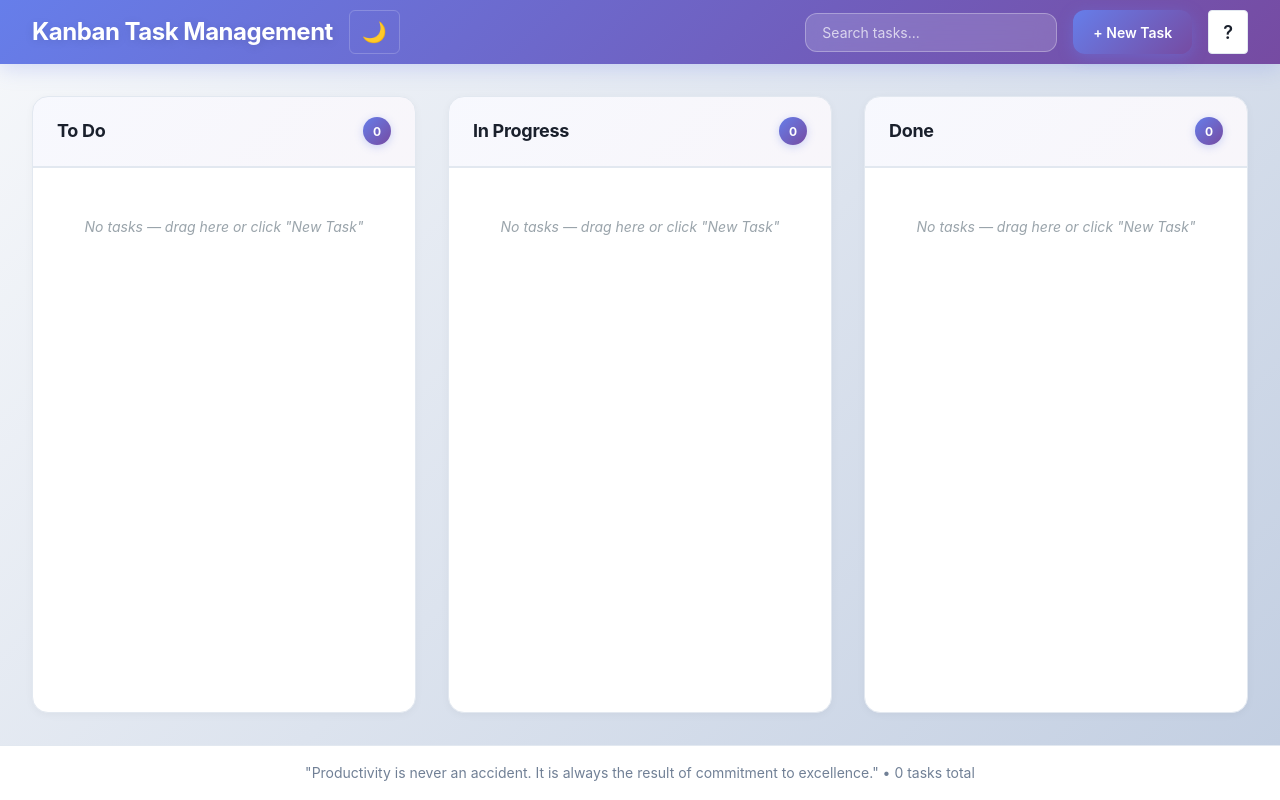
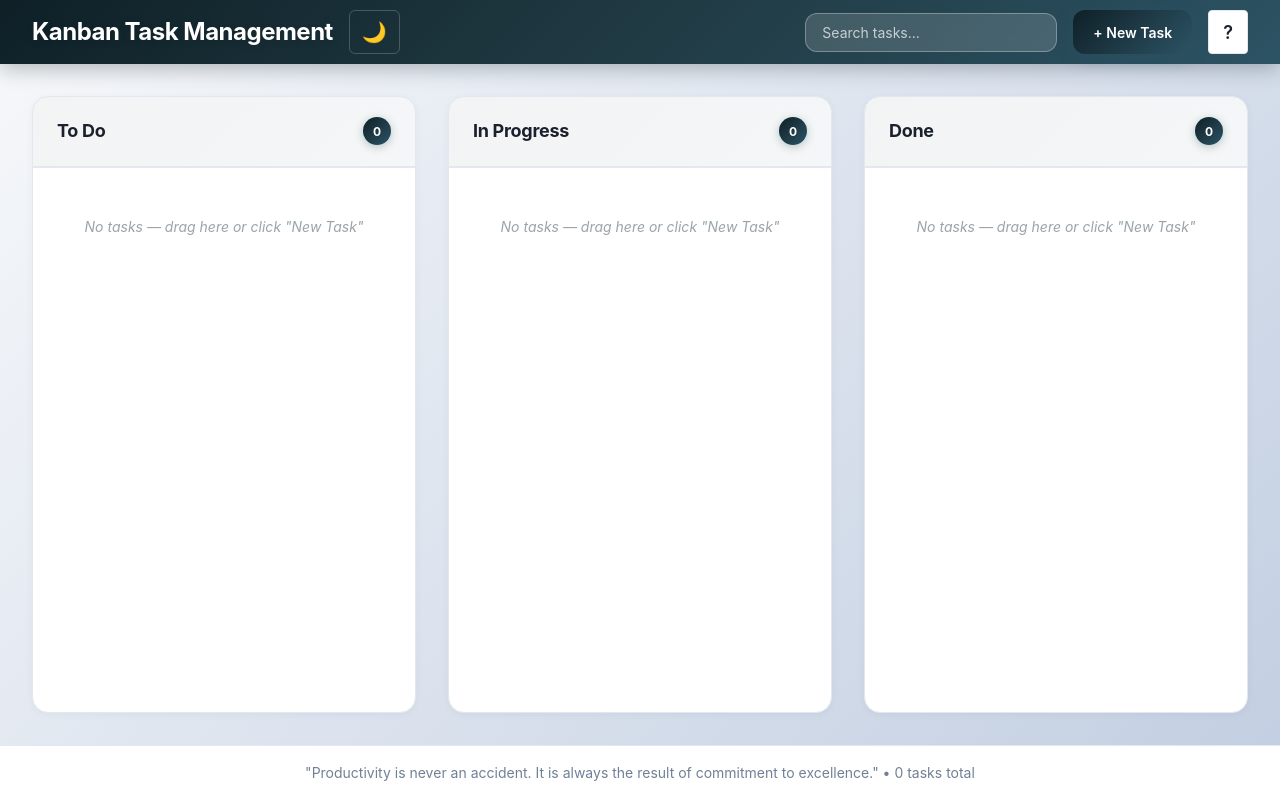
Before and after one commit to shazamcodes64/gdg-srm-kanban, a React (Vite) app: page / in a window 1280 px wide. Built offline with nearby package versions, Linux system fonts and the light colour scheme.

Commit message:
Replace purple gradient with sleek dark blue/cyan theme
- Switch from purple to professional dark blue gradient
- Update header: dark blue to cyan gradient
- Update buttons and badges with new color scheme
- More corporate and less 'vibe coded' look
- Maintains all modern UI features

```diff
--- a/src/index.css
+++ b/src/index.css
@@ -17,11 +17,11 @@
   --text-primary: #1a202c;
   --text-secondary: #718096;
   --border-color: #e2e8f0;
-  --accent-color: #667eea;
-  --accent-hover: #5a67d8;
+  --accent-color: #2c5364;
+  --accent-hover: #203a43;
   --error-color: #e74c3c;
   --success-color: #2ecc71;
-  --header-bg: linear-gradient(135deg, #667eea 0%, #764ba2 100%);
+  --header-bg: linear-gradient(135deg, #0f2027 0%, #2c5364 100%);
   --column-header-bg: #f9fafb;
 
   font-synthesis: none;
@@ -38,11 +38,11 @@
   --text-primary: #f1f5f9;
   --text-secondary: #94a3b8;
   --border-color: #334155;
-  --accent-color: #818cf8;
-  --accent-hover: #6366f1;
+  --accent-color: #38bdf8;
+  --accent-hover: #0ea5e9;
   --error-color: #ef4444;
   --success-color: #10b981;
-  --header-bg: linear-gradient(135deg, #4c1d95 0%, #5b21b6 100%);
+  --header-bg: linear-gradient(135deg, #0f172a 0%, #1e293b 100%);
   --column-header-bg: #1e293b;
 }
 
--- a/src/styles/App.css
+++ b/src/styles/App.css
@@ -16,9 +16,9 @@
   justify-content: space-between;
   align-items: center;
   padding: 0 2rem;
-  background: linear-gradient(135deg, #667eea 0%, #764ba2 100%);
+  background: linear-gradient(135deg, #0f2027 0%, #203a43 50%, #2c5364 100%);
   color: white;
-  box-shadow: 0 4px 20px rgba(102, 126, 234, 0.25);
+  box-shadow: 0 4px 20px rgba(15, 32, 39, 0.3);
   flex-shrink: 0;
   backdrop-filter: blur(10px);
 }
@@ -161,18 +161,18 @@
 }
 
 .button-create {
-  background: linear-gradient(135deg, #667eea 0%, #764ba2 100%);
+  background: linear-gradient(135deg, #0f2027 0%, #2c5364 100%);
   color: white;
   border-radius: 12px;
   padding: 10px 20px;
   font-weight: 600;
-  box-shadow: 0 4px 15px rgba(102, 126, 234, 0.4);
+  box-shadow: 0 4px 15px rgba(44, 83, 100, 0.4);
   transition: all 0.3s cubic-bezier(0.4, 0, 0.2, 1);
 }
 
 .button-create:hover {
   transform: translateY(-2px);
-  box-shadow: 0 6px 20px rgba(102, 126, 234, 0.5);
+  box-shadow: 0 6px 20px rgba(44, 83, 100, 0.5);
 }
 
 .button-submit {
--- a/src/styles/Column.css
+++ b/src/styles/Column.css
@@ -23,7 +23,7 @@
   font-weight: 700;
   color: var(--text-primary);
   padding: 1.25rem 1.5rem;
-  background: linear-gradient(135deg, rgba(102, 126, 234, 0.05) 0%, rgba(118, 75, 162, 0.05) 100%);
+  background: linear-gradient(135deg, rgba(15, 32, 39, 0.05) 0%, rgba(44, 83, 100, 0.05) 100%);
   border-bottom: 2px solid var(--border-color);
   margin: 0;
   flex-shrink: 0;
@@ -37,7 +37,7 @@
   display: inline-flex;
   align-items: center;
   justify-content: center;
-  background: linear-gradient(135deg, #667eea 0%, #764ba2 100%);
+  background: linear-gradient(135deg, #0f2027 0%, #2c5364 100%);
   color: white;
   font-size: 0.75rem;
   font-weight: 700;
@@ -46,7 +46,7 @@
   padding: 0 10px;
   border-radius: 14px;
   margin-left: 10px;
-  box-shadow: 0 2px 8px rgba(102, 126, 234, 0.3);
+  box-shadow: 0 2px 8px rgba(44, 83, 100, 0.3);
 }
 
 /* Task List Container */
--- a/src/styles/Task.css
+++ b/src/styles/Task.css
@@ -20,7 +20,7 @@
   left: 0;
   right: 0;
   height: 3px;
-  background: linear-gradient(90deg, #667eea 0%, #764ba2 100%);
+  background: linear-gradient(90deg, #0f2027 0%, #2c5364 100%);
   opacity: 0;
   transition: opacity 0.3s ease;
 }
@@ -43,7 +43,7 @@
 .task-card:hover {
   transform: translateY(-4px);
   box-shadow: 0 8px 24px rgba(0, 0, 0, 0.08), 0 16px 48px rgba(0, 0, 0, 0.12);
-  border-color: rgba(102, 126, 234, 0.2);
+  border-color: rgba(44, 83, 100, 0.2);
 }
 
 .task-card:focus-within {
@@ -126,17 +126,17 @@
 }
 
 .task-button-edit {
-  background: linear-gradient(135deg, #667eea 0%, #764ba2 100%);
+  background: linear-gradient(135deg, #0f2027 0%, #2c5364 100%);
   color: white;
   border: none;
   border-radius: 10px;
-  box-shadow: 0 2px 8px rgba(102, 126, 234, 0.3);
+  box-shadow: 0 2px 8px rgba(44, 83, 100, 0.3);
   transition: all 0.3s cubic-bezier(0.4, 0, 0.2, 1);
 }
 
 .task-button-edit:hover {
   transform: translateY(-2px);
-  box-shadow: 0 4px 12px rgba(102, 126, 234, 0.4);
+  box-shadow: 0 4px 12px rgba(44, 83, 100, 0.4);
 }
 
 .task-button-delete {
```
